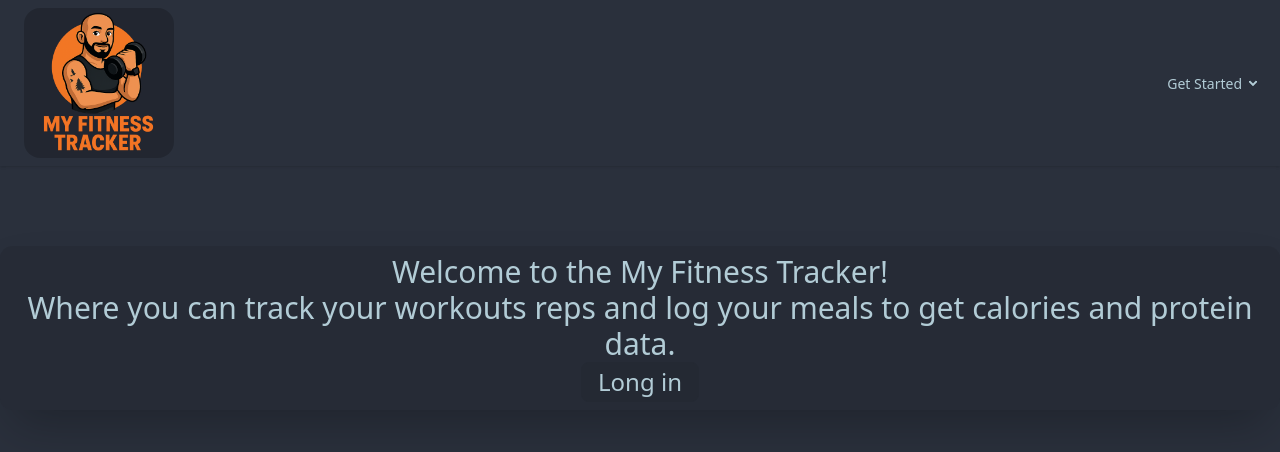
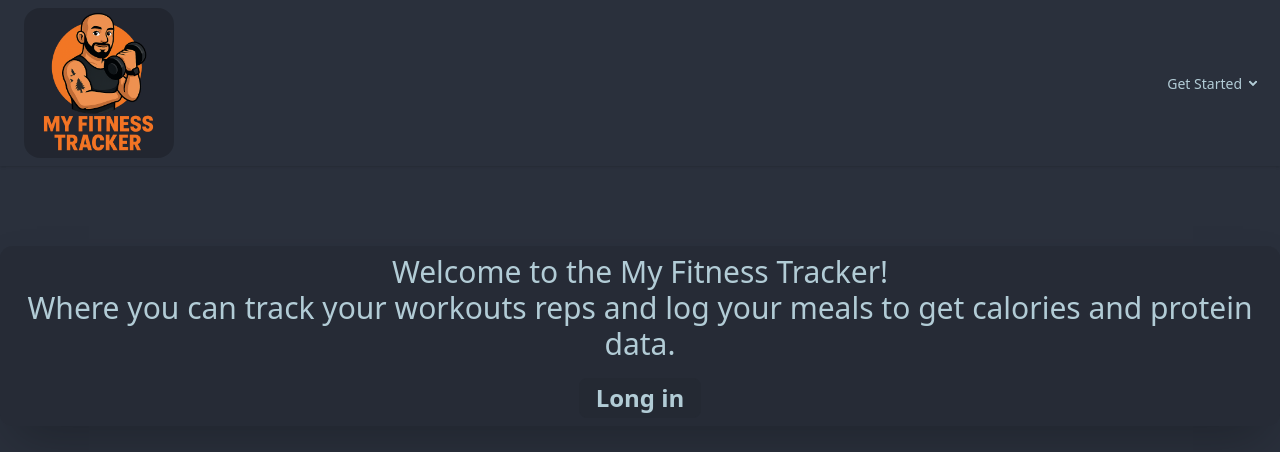
Before and after one commit to JGuzman87/fitness-tracker-app, a Next.js app: page / in a window 1280 px wide. Shown: the top 452 px of the page. Built offline with nearby package versions, Linux system fonts and the light colour scheme; no server answers.

Commit message:
used motion for buttons

```diff
--- a/src/app/page.js
+++ b/src/app/page.js
@@ -1,6 +1,7 @@
 "use client";
 
 import MotionWrapper from '@/components/MotionWrapper';
+import { motion } from 'framer-motion';
 import { useSession } from 'next-auth/react';
 import { useRouter } from 'next/navigation';
 import { useModalStore } from '@/store/useModalStore';
@@ -25,12 +26,14 @@ const Home = () => {
               <br /> Where you can track your workouts reps and log your meals
               to get calories and protein data.
             </p>
-            <button
-              className="btn text-2xl transition delay-150 duration-200 ease-in-out hover:-translate-y-1 hover:scale-110 hover:bg-purple-900 font-thin"
+            <motion.button
+              className="btn text-2xl hover:bg-purple-900 mt-4"
               onClick={() => openModal("login")}
+              whileHover={{ scale: 1.1 }}
+              whileTap={{ scale: 0.9 }}
             >
               Long in{" "}
-            </button>
+            </motion.button>
           </div>
         ) : (
           <div className="w-full flex flex-col justify-around items-center p-2 mt-20 bg-black/10 font-stretch-condensed rounded-xl  shadow-2xl text-3xl  font-light  ">
--- a/src/components/Calendar.jsx
+++ b/src/components/Calendar.jsx
@@ -2,6 +2,7 @@
 import { useEffect } from "react";
 import { useFetchStore } from "@/store/useFetchStore";
 import { useModalStore } from "@/store/useModalStore";
+import { motion } from "framer-motion";
 
 const Calendar = () => {
   const getFetch = useFetchStore((state) => state.getFetch);
@@ -36,9 +37,13 @@ const Calendar = () => {
         <p className="text-center font-thin italic text-lg">
           Click on button below to get started.
         </p>
-        <button className="btn" onClick={() => openModal("workout")}>
-          Add Workout
-        </button>
+        <motion.button
+          className="btn hover:bg-purple-900 mt-2 mb-4"
+          onClick={() => openModal("workout")}
+          whileHover={{ scale: 1.1 }}
+          whileTap={{ scale: 0.9 }}
+        >Add Workout</motion.button>
+
       </div>
 
       <div className=" grid md:grid-cols-7 md:grid-rows-4 gap-2 p-2 overflow-y-auto  text-2xl text-black shadow-2xl bg-purple-500/20">
```
